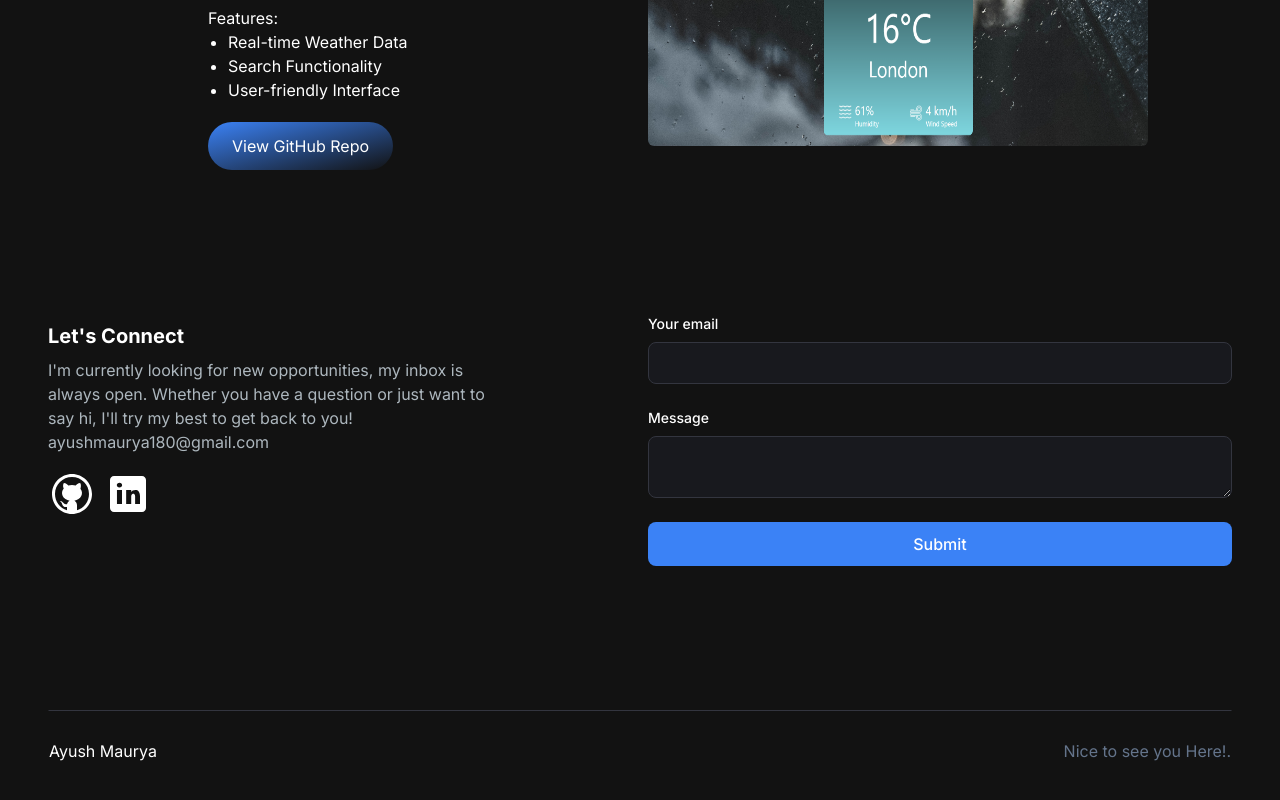
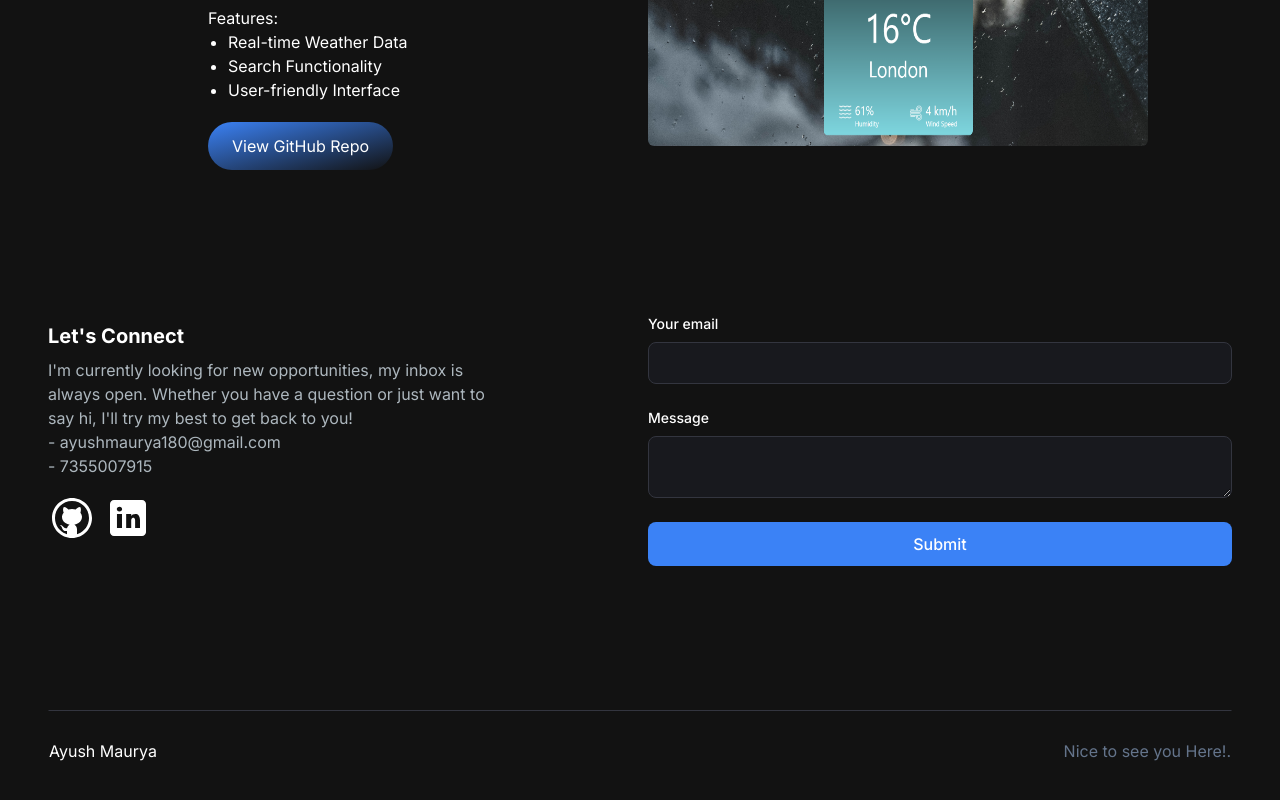
Before and after one commit to Ayush-Maurya-19/portfolio, a Next.js app: page / in a window 1280 px wide. Shown: the part 2770-3570 px from the top of the page. Built offline with nearby package versions, Linux system fonts and the light colour scheme.

Commit message:
Update contact information in EmailSection.jsx

```diff
--- a/src/app/components/EmailSection.jsx
+++ b/src/app/components/EmailSection.jsx
@@ -34,14 +34,18 @@ const EmailSection = () => {
           open. Whether you have a question or just want to say hi, I&apos;ll
           try my best to get back to you!
           <br />
-          ayushmaurya180@gmail.com
+
+            - ayushmaurya180@gmail.com
+
+          <br />
+          - 7355007915
         </p>
         <div className="socials flex flex-row gap-2">
-          <Link href="https://github.com">
+          <Link href="https://github.com/Ayush-Maurya-19">
             <Image src={GithubIcon} alt="Github Icon" />
           </Link>
 
-          <Link href="https://linkedin.com">
+          <Link href="https://www.linkedin.com/in/ayush-maurya-776a78211/">
             <Image src={LinkedinIcon} alt="LinkedIn Icon" />
           </Link>
         </div>
--- a/src/app/components/HeroSection.jsx
+++ b/src/app/components/HeroSection.jsx
@@ -11,7 +11,7 @@ const HeroSection = () => {
         <div className="col-span-7 place-self-center text-center sm:text-left justify-self-start">
           <h1 className="text-white mb-4 text-4xl sm:text-5xl lg:text-8xl lg:leading-normal font-extrabold">
             <span className="text-transparent bg-clip-text bg-gradient-to-r from-primary-400 to-secondary-600">
-            Hello I am{" "}
+              Hello I am{" "}
             </span>
             <br></br>
             <TypeAnimation
```
